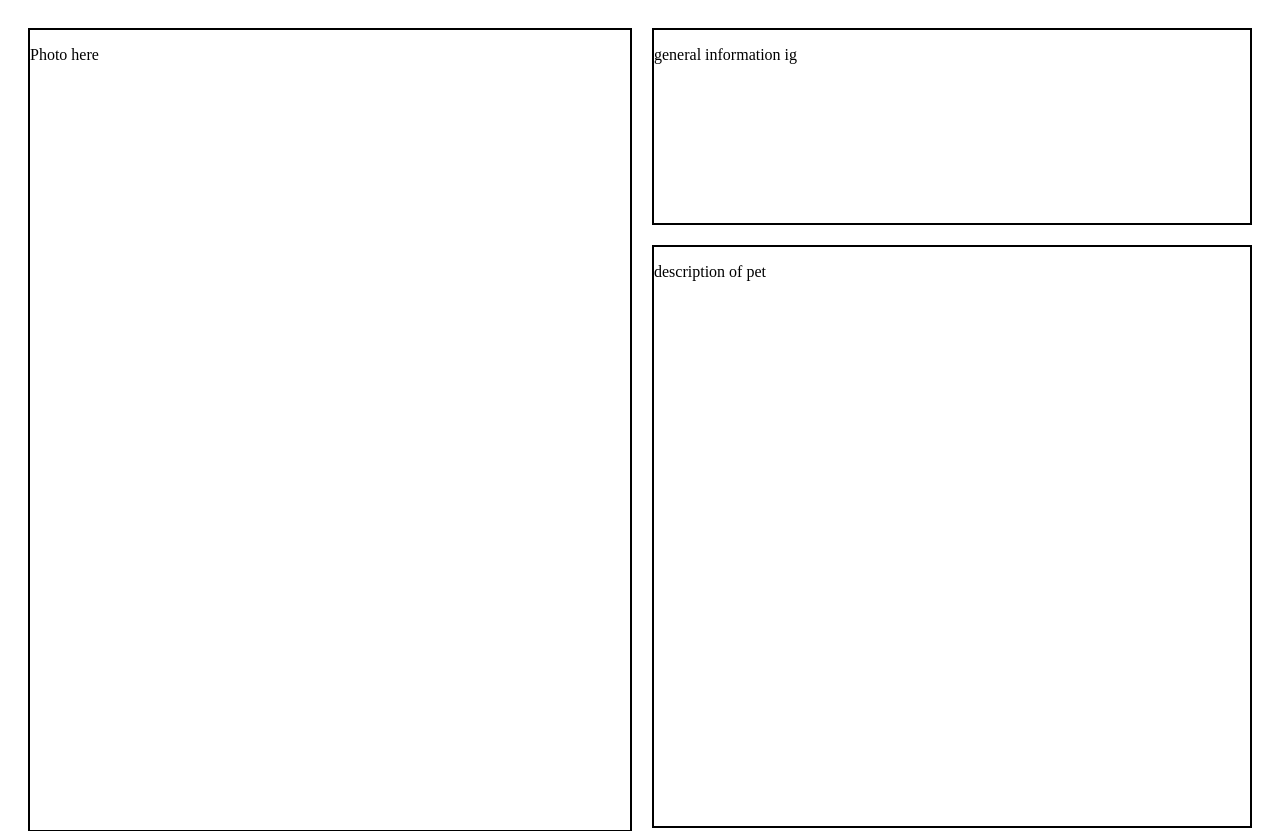
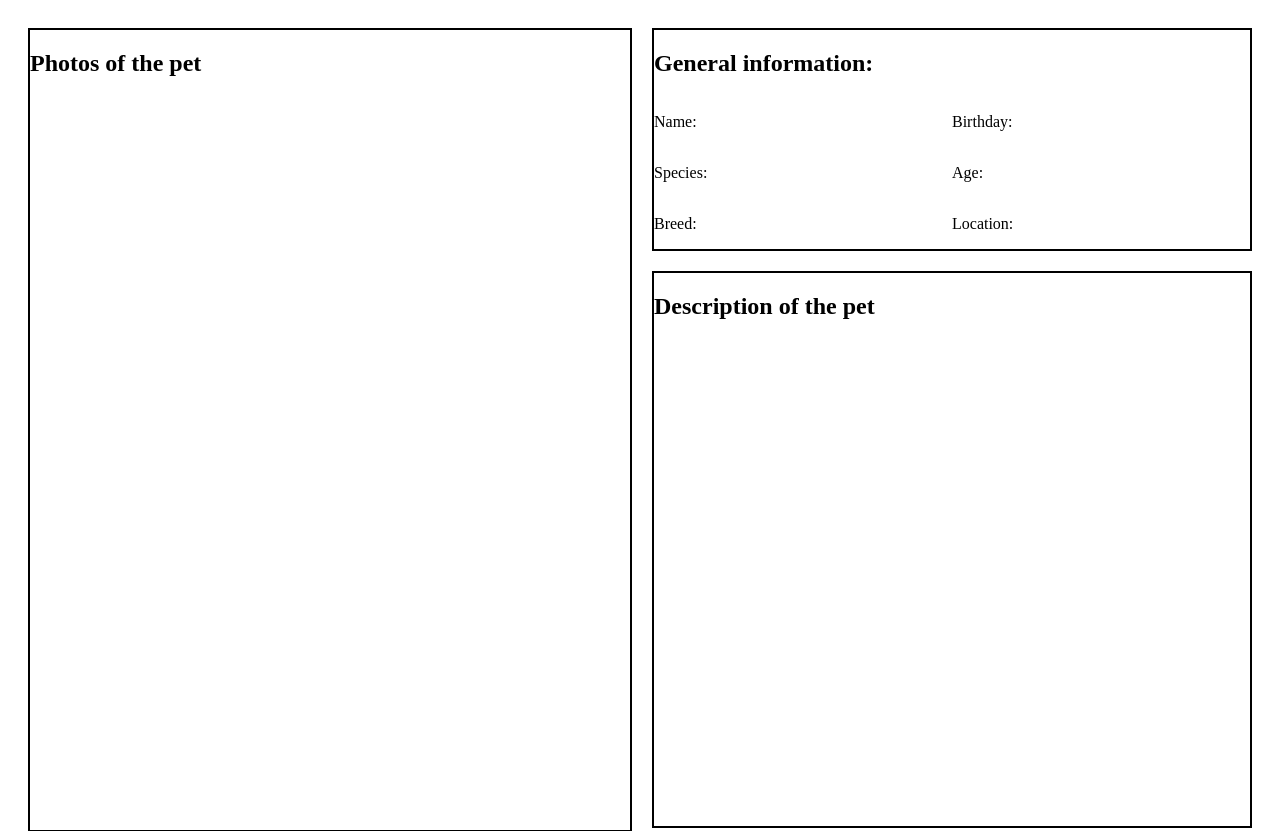
Before and after one commit to RoflexKun/TW_project, a PHP site: page /post.html in a window 1280 px wide. Shown: the top 831 px of the page. Run offline with PHP 8.4, Linux system fonts and the light colour scheme.

Commit message:
template post

```diff
--- a/Template/Post/post.css
+++ b/Template/Post/post.css
@@ -4,6 +4,33 @@
     height: 100vh;
     gap: 20px;
     padding: 20px;
+}
+
+.gInfo-structure{
+    display: flex;
+    flex-direction: row;
+}
+
+.gInfo-leftSide{
+    display: flex;
+    flex-direction: column;
+    flex: 1;
+    gap: 1px;
+}
+
+.gInfo-rightSide{
+    display: flex;
+    flex-direction: column;
+    flex: 1;
+    align-items: flex-start;
+    gap: 1px;
+
+}
+
+.gInfo-label{
+    display: flex;
+    flex-direction: row;
+    gap: 10px;
 }
 
 .information-section{
--- a/Template/Post/post.html
+++ b/Template/Post/post.html
@@ -4,20 +4,52 @@
     <meta charset="UTF-8">
     <meta name="viewport" content="width=device-width, initial-scale=1.0">
     <link rel="stylesheet" href="post.css">
+    <script src="post.js"></script>
     <title>Document</title>
 </head>
 <body>
     <div class = "post-display">
         <div class = "photo-section">
-            <p>Photo here</p>
+            <h2>Photos of the pet</h2>
         </div>
         <div class = "information-section">
             <div class = "general-section">
-                <p>general information ig</p>
+                <h2>General information: </h2>
+                <div class = "gInfo-structure">
+                    <div class = "gInfo-leftSide">
+                        <div class = "gInfo-label">
+                            <p>Name: </p>
+                            <p id = "pet-name"></p>
+                        </div>
+                        <div class = "gInfo-label">
+                            <p>Species: </p>
+                            <p id = "pet-species"></p>
+                        </div>
+                        <div class = "gInfo-label">
+                            <p>Breed: </p>
+                            <p id = "pet-breed"></p>
+                        </div>
+                    </div>
+
+                    <div class = "gInfo-rightSide">
+                        <div class = "gInfo-label">
+                            <p>Birthday: </p>
+                            <p id = "pet-birthday"></p>
+                        </div>
+                        <div class = "gInfo-label">
+                            <p>Age: </p>
+                            <p id = "pet-age"></p>
+                        </div>
+                        <div class = "gInfo-label">
+                            <p>Location: </p>
+                            <p id = "pet-location"></p>
+                        </div>
+                    </div>
+                </div>
             </div>
 
             <div class = "description-section">
-                <p>description of pet</p>
+                <h2>Description of the pet</h2>
             </div>
         </div>
     </div>
--- a/Template/Post/post.js
+++ b/Template/Post/post.js
@@ -0,0 +1,10 @@
+const URLparams = new URLSearchParams(window.location.search);
+const postId = URLparams.get('id');
+
+const formData = new FormData();
+formData.append(postId)
+
+fetch('extractPostInfo.php', {
+    method: 'POST',
+    body: formData
+})
```
